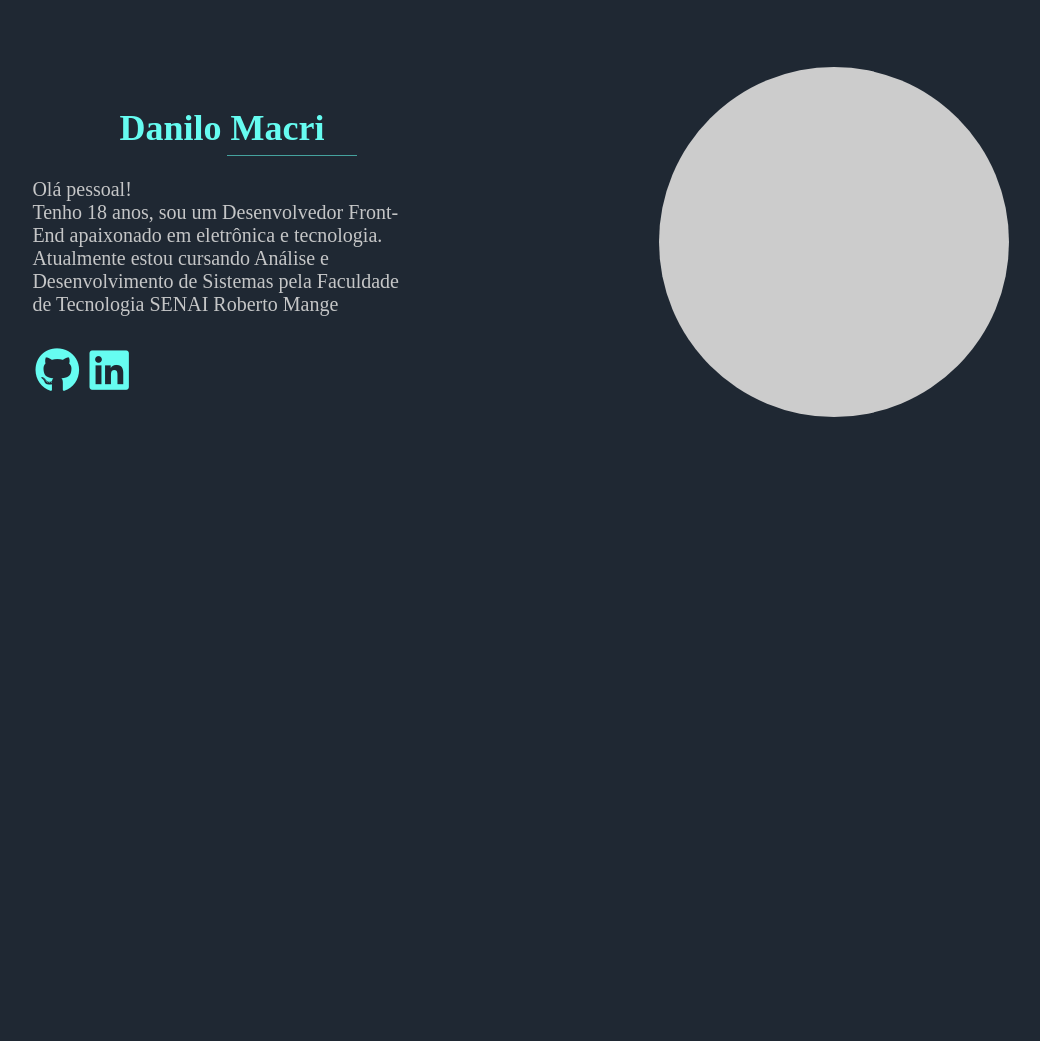
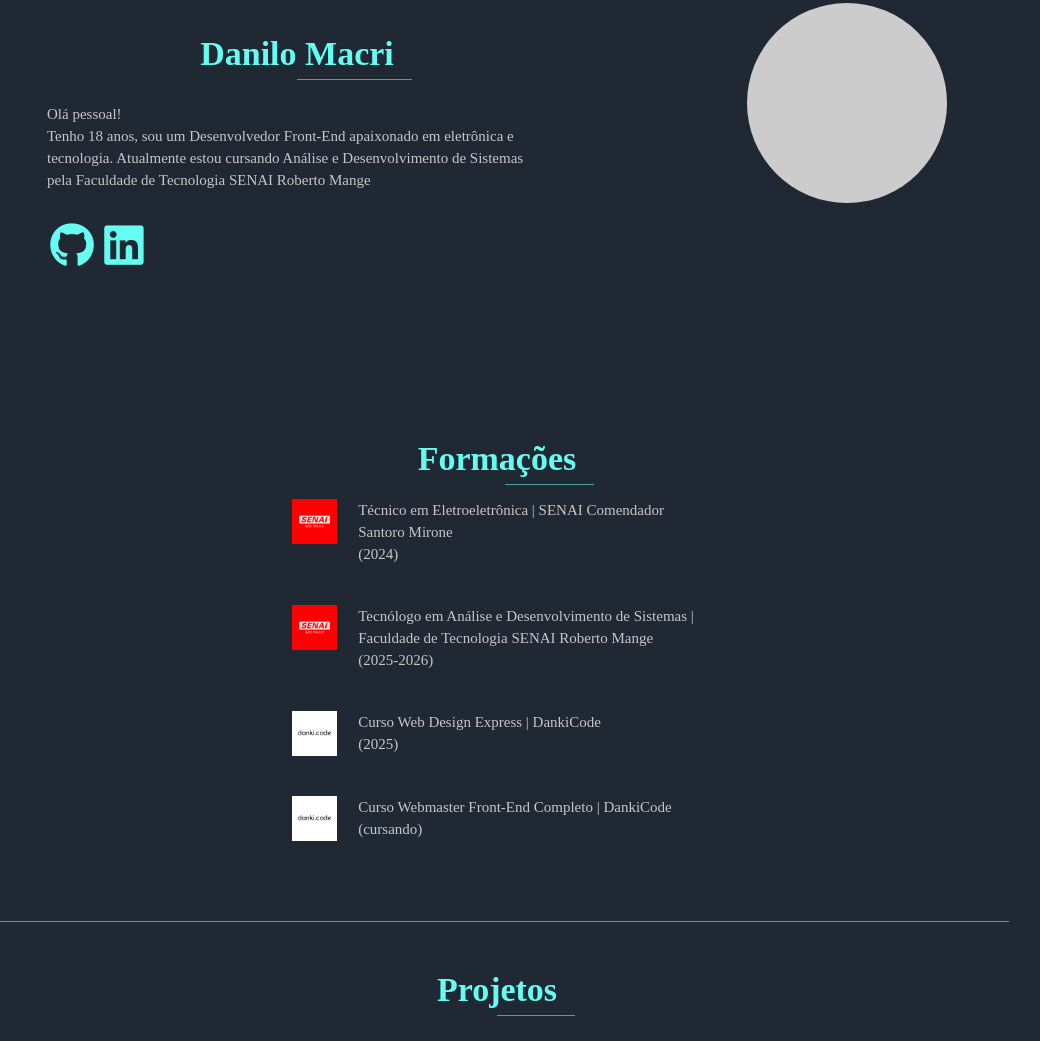
Before and after one commit to danil0m4cr1/Portfolio, a plain HTML site: page index.html in a window 1280 px wide. Shown: the part 151-1192 px from the top of the page, without its empty margins (143-1183 px from the left). Before the commit the page ends 800 px from the top, so only its background shows below. Drawn offline with nearby package versions, Linux system fonts and the light colour scheme.

Commit message:
Finalizar sessao projetos

```diff
--- a/index.html
+++ b/index.html
@@ -64,7 +64,7 @@
     </header>
 
     <main>
-        <section class="home" id="home">
+        <section class="home" id="home"><!-- Home Section -->
             <div class="left-container">
                 <div class="home-title">
                     <h2>Danilo Macri</h2>
@@ -85,7 +85,67 @@
             <div class="right-container">
                 <div class="img-person"></div>
             </div>
-        </section>
+        </section><!-- Fim Home Section -->
+
+        <section class="formacoes" id="formacao"> <!-- Formacoes Section -->
+            <div class="formacoes-container">
+                <div class="formacoes-title">
+                    <h2>Formações</h2>
+                    <span></span>
+                </div>
+                <div class="formacao-single">
+                    <img src="images/senai-logo.png" alt="Logo SENAI">
+                    <p>Técnico em Eletroeletrônica | SENAI Comendador Santoro Mirone<br>
+                    (2024)</p>
+                </div>
+                <div class="formacao-single">
+                    <img src="images/senai-logo.png" alt="Logo SENAI">
+                    <p>Tecnólogo em Análise e Desenvolvimento de Sistemas | Faculdade de
+                    Tecnologia SENAI Roberto Mange<br>
+                    (2025-2026)</p>
+                </div>
+                <div class="formacao-single">
+                    <img src="images/danki-logo.png" alt="Logo SENAI">
+                    <p>Curso Web Design Express | DankiCode <br>
+                    (2025)</p>
+                </div>
+                <div class="formacao-single">
+                    <img src="images/danki-logo.png" alt="Logo SENAI">
+                    <p>Curso Webmaster Front-End Completo | DankiCode <br>
+                    (cursando)</p>
+                </div>
+            </div>
+        </section> <!-- Fim Formacoes Section -->
+
+        <section class="projetos" id="projetos"> <!-- Projetos Section -->
+            <div class="projetos-title">
+                <h2>Projetos</h2>
+                <span></span>
+            </div>
+
+            <div class="projetos-content">
+                <div class="projeto-single">
+                    <div class="img-trocar"> <!-- Substituir a div por uma tag img -->
+
+                    </div>
+                </div>
+                <div class="projeto-single">
+                    <div class="img-trocar"> <!-- Substituir a div por uma tag img -->
+
+                    </div>
+                </div>
+                <div class="projeto-single">
+                    <div class="img-trocar"> <!-- Substituir a div por uma tag img -->
+
+                    </div>
+                </div>
+                <div class="projeto-single">
+                    <div class="img-trocar"> <!-- Substituir a div por uma tag img -->
+
+                    </div>
+                </div>
+            </div>
+        </section> <!-- Fim Projetos Section -->
     </main>
 
     <script src="https://code.jquery.com/jquery-3.7.1.js" integrity="sha256-eKhayi8LEQwp4NKxN+CfCh+3qOVUtJn3QNZ0TciWLP4=" crossorigin="anonymous"></script>
--- a/style.css
+++ b/style.css
@@ -55,6 +55,7 @@ li a {
 
 /* Fim do menu mobile */
 
+/* Menu Desktop */
 .menu-desktop {
     display: none;
 }
@@ -80,6 +81,8 @@ li a {
     animation: line 1.5s;
 }
 
+/* Fim do Menu Desktop*/
+
 /* Animação do hover no menu */
 @keyframes line {
     from {
@@ -94,11 +97,13 @@ main {
     width: 100%;
 }
 
+/* Home Section */
 .home {
     width: 80%;
-    margin: 10rem auto;
+    margin: 0 auto;
+    padding: 6rem 0;
+    display: flex;
     flex-direction: column;
-    display: flex;
 }
 
 .right-container {
@@ -106,8 +111,9 @@ main {
 }
 
 .img-person {
-    width: 350px;
-    height: 350px;
+    width: 200px;
+    max-width: 100%;
+    height: 200px;
     background-color: #ccc;
     border-radius: 50%;
     margin: 0 auto;
@@ -118,32 +124,34 @@ main {
     margin-top: 2rem;
 }
 
-.home-title {
+.home-title h2{
     text-align: center;
     color: #66FCF1;
-    font-size: 24px;
+    font-size: 34px;
 }
 
 .home-title span {
-    width: 130px;
+    width: 115px;
     height: 1px;
     background-color: #45A29E;
     display: block;
     position: relative;
-    left: 242px;
+    left: 47%;
     margin: .4rem 0;
 }
 
 .home-content {
     color: #C5C6C7;
-    width: 80%;
+    width: 100%;
     margin: 1rem auto;
-    font-size: 20px;
+    font-size: 15px;
+    line-height: 22px;
 }
 
 .home-socialmedia {
     width: 80%;
     margin: 1rem auto;
+    text-align: center;
 }
 
 .home-socialmedia i {
@@ -152,7 +160,94 @@ main {
     padding: 0 .2rem;
 }
 
-@media screen and (min-width: 768px) {
+/* Fim do Home Section */
+
+/* Formações Section */
+.formacoes {
+    width: 80%;
+    margin: 0 auto;
+    padding: 60px 0;
+    border-bottom: 1px solid #45A29E;
+
+}
+
+.formacoes-container {
+    margin: 0 auto;
+    display: flex;
+    flex-direction: column;
+    align-items: center;
+}
+
+.formacoes-title h2 {
+    text-align: center;
+    font-size: 34px;
+    color: #66FCF1;
+}
+
+.formacoes-title span {
+    width: 89px;
+    height: 1px;
+    display: block;
+    background-color: #45A29E;
+    position: relative;
+    left: 55%;
+    top: 6px;
+}
+
+.formacao-single {
+    display: flex;
+    width: 100%;
+    gap: 21px;
+    margin: 20px 0;
+}
+
+.formacao-single img {
+    width: 45px;
+    height: 45px;
+}
+
+.formacao-single p {
+    font-size: 15px;
+    line-height: 22px;
+    color: #C5C6C7;
+}
+
+/* Fim do Formacao Section */
+
+/* Projetos Section */
+.projetos {
+    padding: 49px 0;
+    width: 80%;
+    margin: 0 auto;
+}
+
+.projetos-title h2{
+    font-size: 34px;
+    color: #66FCF1;
+    text-align: center;
+}
+
+.projetos-title span {
+    width: 78px;
+    height: 1px;
+    position: relative;
+    background-color: #45A29E;
+    display: block;
+    left: 50%;
+    top: 6px;
+    margin-bottom: 62px;
+}
+
+.projeto-single {
+    width: 80%;
+    height: 151px;
+    margin: 26px auto;
+    background-color: #ccc;
+}
+
+/* Fim do Projetos Section */
+
+@media screen and (min-width: 768px) { /* A partir de dispositivos tablet */
     .icon-mobile {
         display: none;
     }
@@ -164,9 +259,13 @@ main {
     .menu-desktop {
         display: block;
     }
+
+    .home-title span{
+        left: 50%;
+    }
 }
 
-@media screen and (min-width: 1080px){
+@media screen and (min-width: 1080px){ /* A partir de notebooks */
     .home {
         flex-direction: row;
         justify-content: center;
@@ -184,7 +283,16 @@ main {
         max-width: 500px;
     }
 
+    .home-socialmedia {
+        margin: 1rem 0;
+        text-align: left;
+    }
+
     .right-container {
         order: 2;
     }
+
+    .formacoes-container {
+        width: 40%;
+    }
 }
```
Also changed, not shown: images/danki-logo.png (added), images/senai-logo.png (added).
